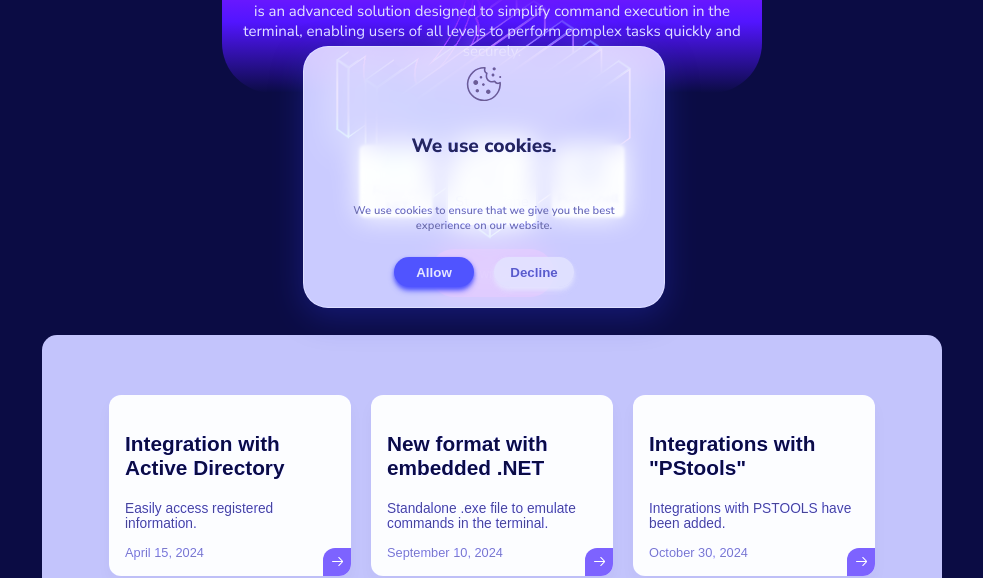
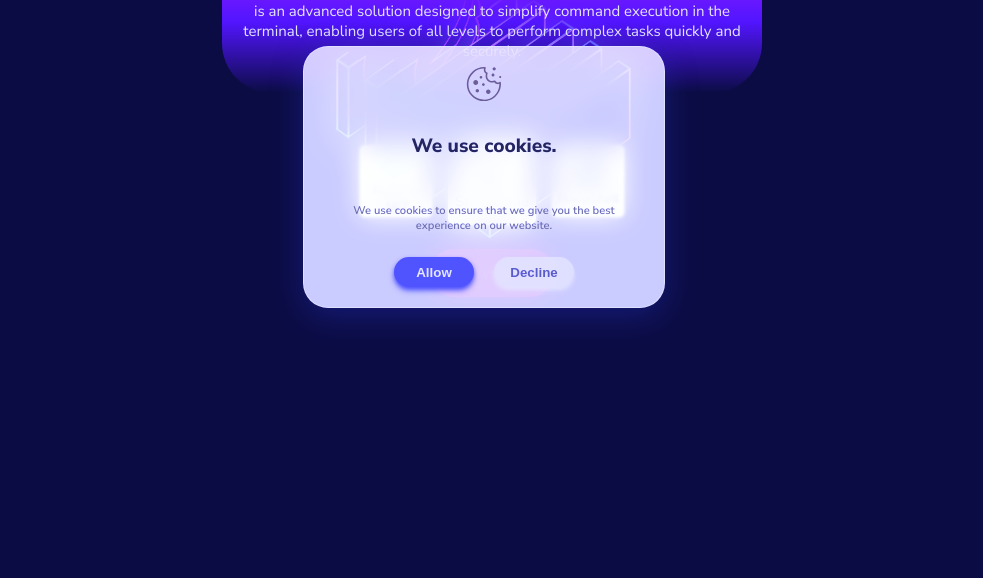
Before and after one commit to pedr-moura/lumus-page, a plain HTML site: page index.html in a window 1280 px wide. Shown: the part 223-801 px from the top of the page, without its empty margins (156-1139 px from the left). Drawn offline with Linux system fonts and the light colour scheme.

Commit message:
Update index.html

```diff
--- a/index.html
+++ b/index.html
@@ -154,61 +154,6 @@
         </div>
     </div>
 
-    <div class="download" id="updates">
-        <!-- Updates -->
-        <div class="box">
-
-            <div class="card">
-                <h3 class="card__title">Integration with Active Directory</h3>
-
-                <p class="card__content">Easily access registered information.</p>
-
-                <div class="card__date">
-                    April 15, 2024
-                </div>
-
-                <div class="card__arrow">
-                    <svg xmlns="http://www.w3.org/2000/svg" fill="none" viewBox="0 0 24 24" height="15" width="15">
-                        <path fill="#fff" d="M13.4697 17.9697C13.1768 18.2626 13.1768 18.7374 13.4697 19.0303C13.7626 19.3232 14.2374 19.3232 14.5303 19.0303L20.3232 13.2374C21.0066 12.554 21.0066 11.446 20.3232 10.7626L14.5303 4.96967C14.2374 4.67678 13.7626 4.67678 13.4697 4.96967C13.1768 5.26256 13.1768 5.73744 13.4697 6.03033L18.6893 11.25H4C3.58579 11.25 3.25 11.5858 3.25 12C3.25 12.4142 3.58579 12.75 4 12.75H18.6893L13.4697 17.9697Z"></path>
-                    </svg>
-                </div>
-            </div>
-
-            <div class="card">
-                <h3 class="card__title">New format with embedded .NET</h3>
-
-                <p class="card__content">Standalone .exe file to emulate commands in the terminal.</p>
-
-                <div class="card__date">
-                    September 10, 2024
-                </div>
-
-                <div class="card__arrow">
-                    <svg xmlns="http://www.w3.org/2000/svg" fill="none" viewBox="0 0 24 24" height="15" width="15">
-                        <path fill="#fff" d="M13.4697 17.9697C13.1768 18.2626 13.1768 18.7374 13.4697 19.0303C13.7626 19.3232 14.2374 19.3232 14.5303 19.0303L20.3232 13.2374C21.0066 12.554 21.0066 11.446 20.3232 10.7626L14.5303 4.96967C14.2374 4.67678 13.7626 4.67678 13.4697 4.96967C13.1768 5.26256 13.1768 5.73744 13.4697 6.03033L18.6893 11.25H4C3.58579 11.25 3.25 11.5858 3.25 12C3.25 12.4142 3.58579 12.75 4 12.75H18.6893L13.4697 17.9697Z"></path>
-                    </svg>
-                </div>
-            </div>
-            <div class="card">
-                <h3 class="card__title">Integrations with "PStools"</h3>
-
-                <p class="card__content">Integrations with PSTOOLS have been added.</p>
-
-                <div class="card__date">
-                    October 30, 2024
-                </div>
-
-
-                <div class="card__arrow">
-                    <svg xmlns="http://www.w3.org/2000/svg" fill="none" viewBox="0 0 24 24" height="15" width="15">
-                        <path fill="#fff" d="M13.4697 17.9697C13.1768 18.2626 13.1768 18.7374 13.4697 19.0303C13.7626 19.3232 14.2374 19.3232 14.5303 19.0303L20.3232 13.2374C21.0066 12.554 21.0066 11.446 20.3232 10.7626L14.5303 4.96967C14.2374 4.67678 13.7626 4.67678 13.4697 4.96967C13.1768 5.26256 13.1768 5.73744 13.4697 6.03033L18.6893 11.25H4C3.58579 11.25 3.25 11.5858 3.25 12C3.25 12.4142 3.58579 12.75 4 12.75H18.6893L13.4697 17.9697Z"></path>
-                    </svg>
-                </div>
-            </div>
-
-        </div>
-    </div>
-
 
     <div class="ex">
         <div class="powershell" id="powershell">
```
